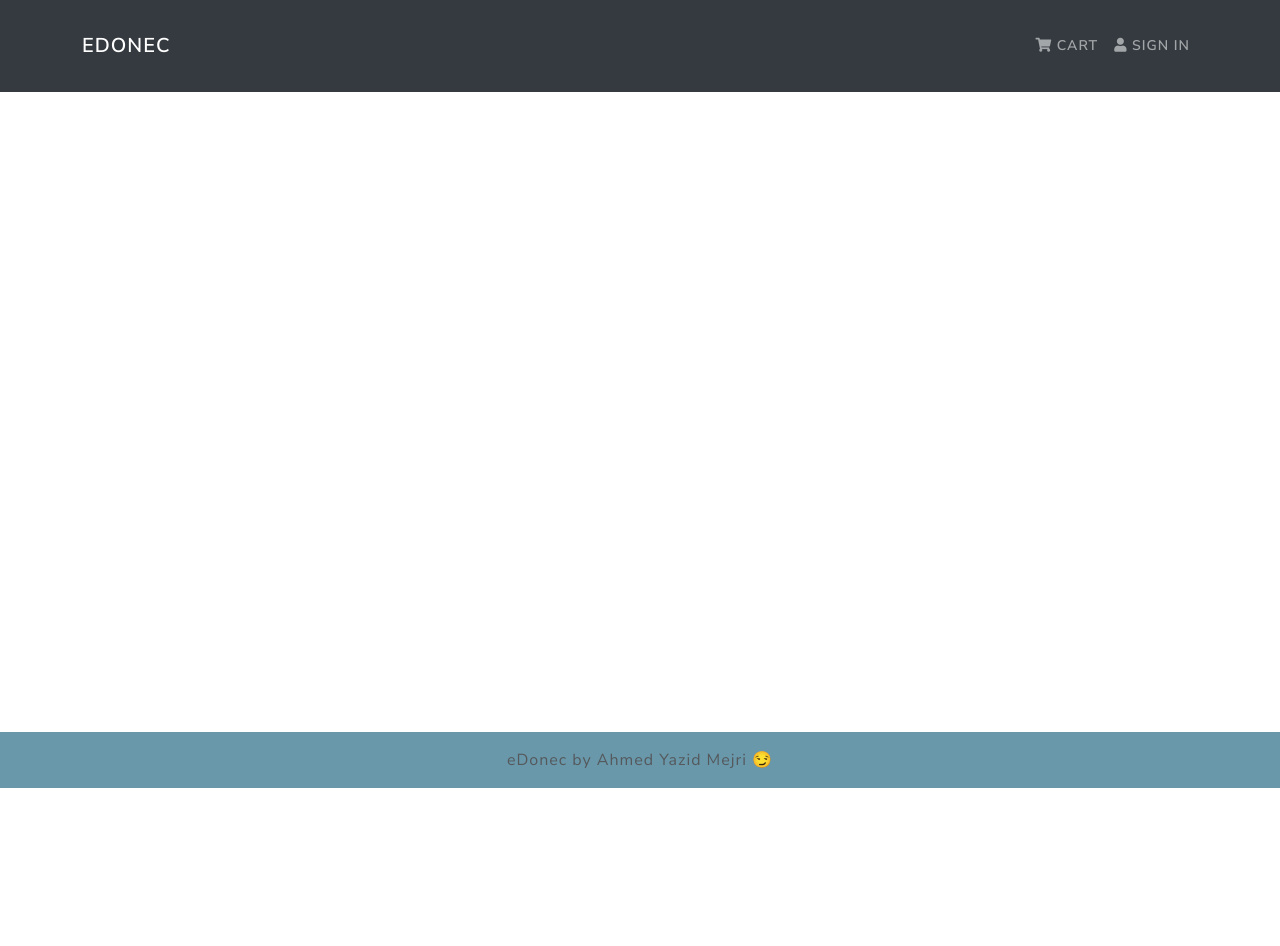
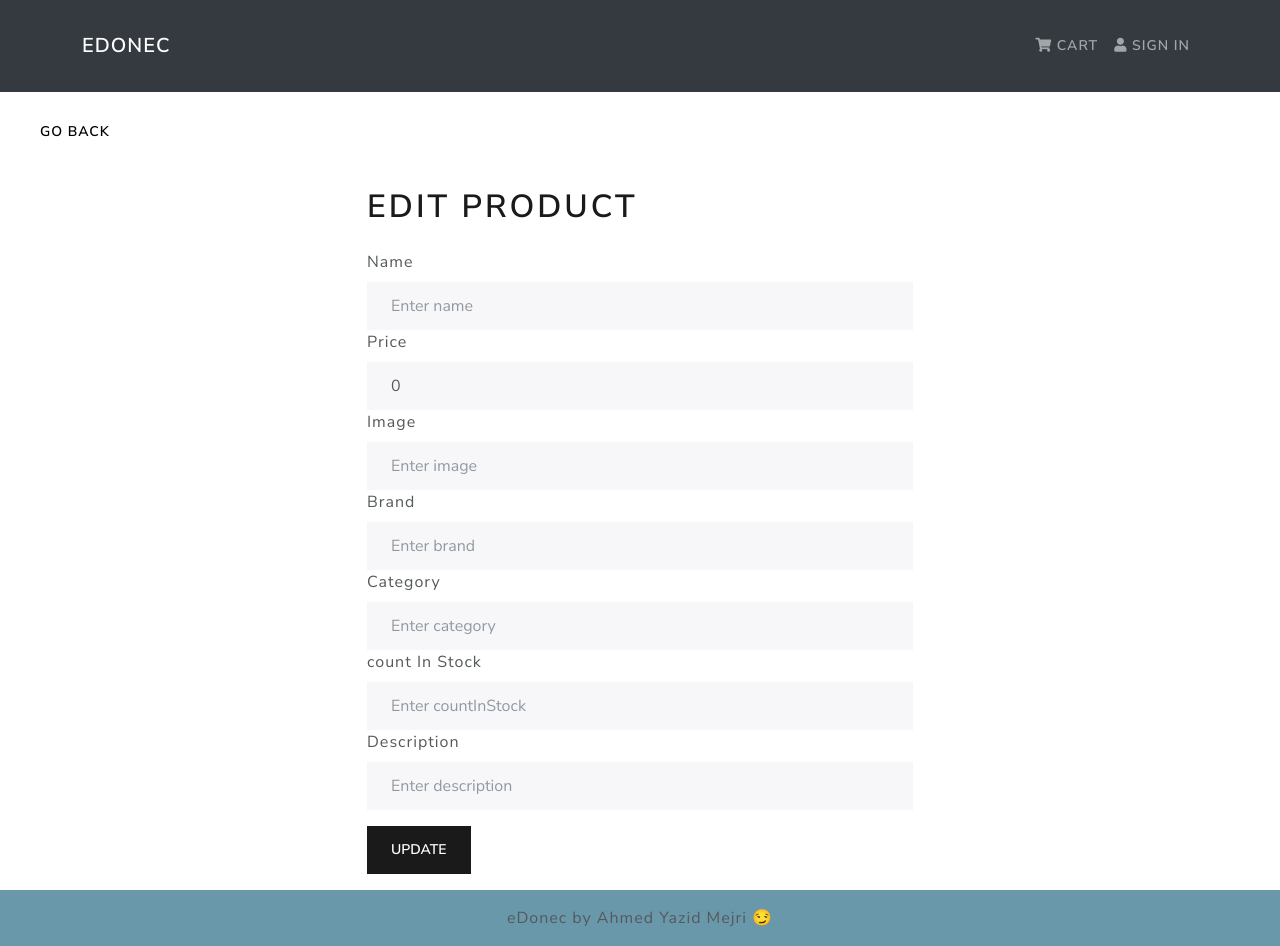
Before and after one commit to yazidam/eDonec_Test, a React (Create React App) app in the folder client/: page /admin/product/1/edit in a window 1280 px wide. Before the commit the page ends 800 px from the top, so only its background shows below. Built offline with nearby package versions, Linux system fonts and the light colour scheme; no server answers.

Commit message:
update product

```diff
--- a/client/src/App.js
+++ b/client/src/App.js
@@ -10,6 +10,7 @@ import ShippingScreen from "./screens/ShippingScreen";
 import RegisterScreen from "./screens/RegisterScreen";
 import ProfileScreen from "./screens/ProfileScreen";
 import ProductListScreen from "./screens/ProductListScreen";
+import ProductEditScreen from "./screens/ProductEditScreen";
 function App() {
   return (
     <BrowserRouter>
@@ -18,6 +19,10 @@ function App() {
         <Routes>
           <Route path="/" element={<HomeScreen />} />
           <Route path="/product/:id" element={<ProductScreen />} />
+          <Route
+            path="/admin/product/:id/edit"
+            element={<ProductEditScreen />}
+          />
           <Route path="/cart/:id/*" element={<CartScreen />} />
           <Route path="/login" element={<LoginScreen />} />
           <Route path="/shipping" element={<ShippingScreen />} />
--- /dev/null
+++ b/client/src/screens/ProductEditScreen.js
@@ -0,0 +1,163 @@
+import React, { useState, useEffect } from "react";
+import { Link } from "react-router-dom";
+import { Form, Button } from "react-bootstrap";
+import { useDispatch, useSelector } from "react-redux";
+import Loader from "../components/Loader";
+import FormContainer from "../components/FormContainer";
+import { listProductDetails, updateProduct } from "../actions/productActions";
+import { useParams, useNavigate } from "react-router-dom";
+import { PRODUCT_UPDATE_RESET } from "../constants/productConstants";
+const ProductEditScreen = () => {
+  const productIdUrl = useParams();
+  const productId = productIdUrl.id;
+
+  const [name, setName] = useState("");
+  const [price, setPrice] = useState(0);
+  const [image, setImage] = useState("");
+  const [brand, setBrand] = useState("");
+  const [category, setCategory] = useState("");
+  const [countInStock, setCountInStock] = useState("");
+  const [description, setDescription] = useState("");
+
+  const dispatch = useDispatch();
+  const navigate = useNavigate();
+  const productUpdate = useSelector((state) => state.productUpdate);
+  const {
+    loading: loadingUpdate,
+    error: errorUpdate,
+    success: successUpdate,
+  } = productUpdate;
+
+  const productDetails = useSelector((state) => state.productDetails);
+  const { loading, error, product } = productDetails;
+
+  useEffect(() => {
+    if (successUpdate) {
+      dispatch({ type: PRODUCT_UPDATE_RESET });
+      navigate("/admin/productslist");
+    } else {
+      if (!product.name || product._id !== productId) {
+        dispatch(listProductDetails(productId));
+      } else {
+        setName(product.name);
+        setPrice(product.price);
+        setImage(product.image);
+        setBrand(product.brand);
+        setCategory(product.category);
+        setCountInStock(product.countInStock);
+        setDescription(product.description);
+      }
+    }
+  }, [product, productId, dispatch, successUpdate]);
+
+  const submitHandler = (e) => {
+    e.preventDefault();
+    dispatch(
+      updateProduct({
+        _id: productId,
+        name,
+        price,
+        image,
+        brand,
+        category,
+        description,
+        countInStock,
+      })
+    );
+  };
+  return (
+    <>
+      <Link to="/admin/productslist" className="btn btn-light my-3">
+        Go Back
+      </Link>
+      <FormContainer>
+        <h1>Edit Product</h1>
+        {loadingUpdate && <Loader />}
+        {errorUpdate && <h1> {errorUpdate}</h1>}
+
+        {loading ? (
+          <Loader />
+        ) : error ? (
+          <h1>{error}</h1>
+        ) : (
+          <Form onSubmit={submitHandler}>
+            <Form.Group controlId="name">
+              <Form.Label>Name </Form.Label>
+              <Form.Control
+                type="text"
+                placeholder="Enter name"
+                value={name}
+                onChange={(e) => setName(e.target.value)}
+              ></Form.Control>
+            </Form.Group>
+            <Form.Group controlId="price">
+              <Form.Label>Price </Form.Label>
+              <Form.Control
+                type="price"
+                placeholder="Enter price"
+                value={price}
+                onChange={(e) => setPrice(e.target.value)}
+              ></Form.Control>
+            </Form.Group>
+
+            <Form.Group controlId="image">
+              <Form.Label>Image </Form.Label>
+              <Form.Control
+                type="text"
+                placeholder="Enter image"
+                value={image}
+                onChange={(e) => setImage(e.target.value)}
+              ></Form.Control>
+            </Form.Group>
+
+            <Form.Group controlId="brand">
+              <Form.Label>Brand </Form.Label>
+              <Form.Control
+                type="text"
+                placeholder="Enter brand"
+                value={brand}
+                onChange={(e) => setBrand(e.target.value)}
+              ></Form.Control>
+            </Form.Group>
+
+            <Form.Group controlId="category">
+              <Form.Label>Category </Form.Label>
+              <Form.Control
+                type="text"
+                placeholder="Enter category"
+                value={category}
+                onChange={(e) => setCategory(e.target.value)}
+              ></Form.Control>
+            </Form.Group>
+
+            <Form.Group controlId="CountInStock">
+              <Form.Label>count In Stock </Form.Label>
+              <Form.Control
+                type="number"
+                placeholder="Enter countInStock"
+                value={countInStock}
+                onChange={(e) => setCountInStock(e.target.value)}
+              ></Form.Control>
+            </Form.Group>
+
+            <Form.Group controlId="description">
+              <Form.Label>Description </Form.Label>
+              <Form.Control
+                type="text"
+                placeholder="Enter description"
+                value={description}
+                onChange={(e) => setDescription(e.target.value)}
+              ></Form.Control>
+            </Form.Group>
+
+            <Button type="submit" variant="primary" className="my-3 ">
+              Update
+            </Button>
+          </Form>
+        )}
+      </FormContainer>
+    </>
+  );
+};
+
+export default ProductEditScreen;
```
